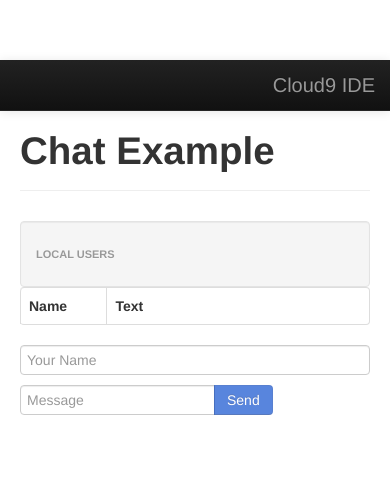
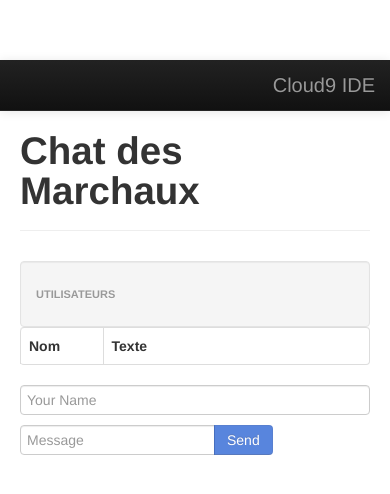
Before and after one commit to philgm/clientpg, a plain HTML site: page index.html in a window 390 px wide. Drawn offline with nearby package versions, Linux system fonts and the light colour scheme; some packages are replaced by stand-ins of ours; no server answers.

Commit message:
texte fr

```diff
--- a/index.html
+++ b/index.html
@@ -58,12 +58,12 @@
         </div>
       </div>
       <div class="page-header">
-        <h1>Chat Example</h1>
+        <h1>Chat des Marchaux</h1>
       </div>
       <div class="row">
         <div class="span3">
           <ul class="nav nav-list well">
-            <li class="nav-header">Local Users</li>
+            <li class="nav-header">Utilisateurs</li>
             <li ng-repeat="user in roster" ng-bind="user">
             </li>
           </ul>
@@ -72,8 +72,8 @@
           <table class="table table-striped table-bordered">
             <thead>
               <tr>
-                <th class="span2">Name</th>
-                <th class="span7">Text</th>
+                <th class="span2">Nom</th>
+                <th class="span7">Texte</th>
               </tr>
             </thead>
             <tbody>
```
